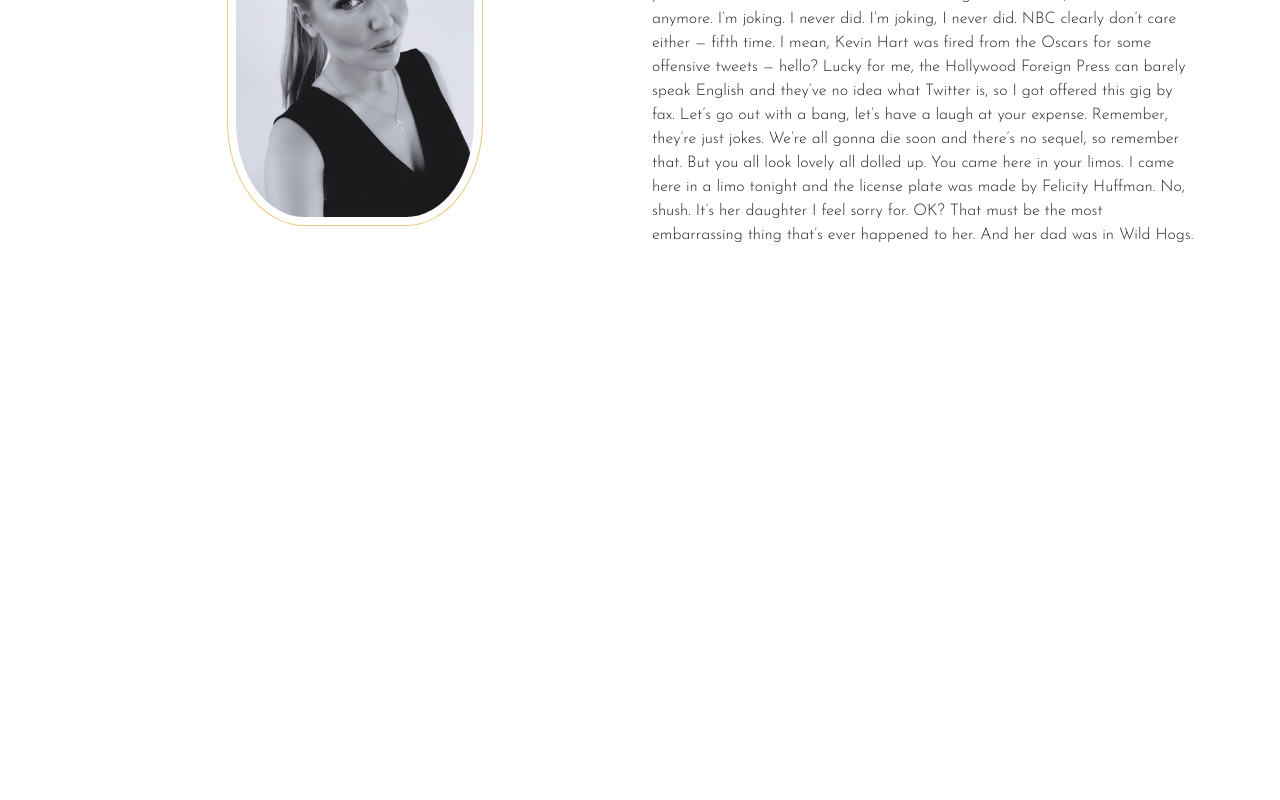
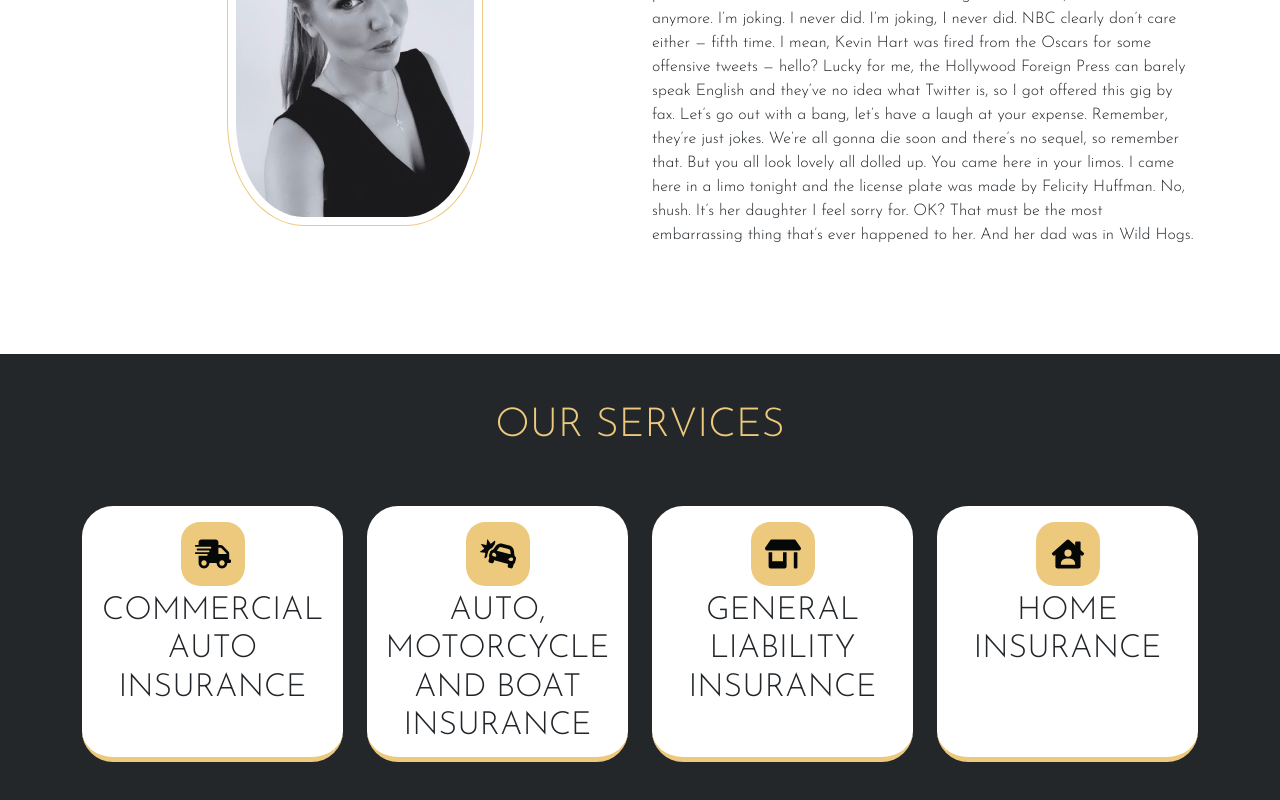
Before and after one commit to Deymar-Insurance/insurance, a React (Create React App) app: page / in a window 1280 px wide. Shown: the part 969-1769 px from the top of the page. Before the commit the page ends 1323 px from the top, so only its background shows below. Built offline with nearby package versions, Linux system fonts and the light colour scheme.

Commit message:
commit to 'services'

```diff
--- a/src/App.css
+++ b/src/App.css
@@ -7,7 +7,7 @@
   --primary-orange: #FF871A;
   --primary-green: #4AB834;
   --primary-dark: rgb(255, 255, 255, 0);
-  --primary-dark2: rgb(52, 58, 64);
+  --primary-dark2: rgb(36, 39, 41);
   --primary-grey: rgb(44, 48, 52);
   --primary-black: rgb(6, 7, 7);
   --primary-med-grey: rgb(107, 113, 120);
@@ -122,3 +122,74 @@ nav ul li {
     width: 15rem;
   }
 }
+
+/**********Services*******/
+
+.services {
+  text-align: center;
+  padding-bottom: 2.5rem;
+  background-color: var(--primary-dark2);
+  height: 80vh;
+}
+
+.services h1 {
+  color: var(--primary-gold);
+  text-transform: uppercase;
+}
+
+.services h3 {
+  font-size: 2rem;
+}
+
+.services .circle {
+  position: relative;
+  margin: 0.375rem auto;
+  background: var(--primary-gold);
+  border-radius: 30%;
+  width: 4rem;
+  height: 4rem;
+}
+
+
+.services .icon {
+  font-size: 1.8rem;
+  color: var(--primary-black);
+  position: absolute;
+  top: 50%;
+  left: 50%;
+  transform: translate(-50%, -50%);
+}
+
+.services .box {
+  height: 16rem;
+  border-bottom: 0.3125rem solid var(--primary-gold);
+  padding: 0.625rem;
+  margin-bottom: 1.875rem;
+  border-radius: 12%;
+  background: var(--primary-white);
+  text-transform: uppercase;
+
+}
+
+.services .box:hover {
+  background: var(--primary-gold);
+  border-bottom: 0.3125rem solid var(--primary-white);
+  transition: transform 250ms;
+  transform: translateY(0.3rem);
+}
+
+.services .box:hover .icon {
+  color: var(--primary-black);
+}
+
+.services .box:hover .circle {
+  background: var(--primary-white);
+}
+
+.services .box:hover p {
+  color: var(--primary-white);
+}
+
+.services .box:hover h3 {
+  color: var(--primary-black);
+}
--- a/src/App.js
+++ b/src/App.js
@@ -3,6 +3,7 @@ import 'bootstrap/dist/css/bootstrap.min.css';
 import Navbar from './components/Navbar';
 import Header from './components/Header';
 import AboutUs from './components/AboutUs';
+import Services from './components/Services';
 
 function App() {
   return (
@@ -10,6 +11,7 @@ function App() {
       <Navbar />
       <Header />
       <AboutUs />
+      <Services />
     </>
   );
 }
--- /dev/null
+++ b/src/components/Services.js
@@ -0,0 +1,77 @@
+import React from 'react';
+import { FontAwesomeIcon } from '@fortawesome/react-fontawesome';
+import { faFacebookF } from '@fortawesome/free-brands-svg-icons';
+import {
+  faCarCrash,
+  faHouseUser,
+  faShippingFast,
+  faStoreAlt,
+} from '@fortawesome/free-solid-svg-icons';
+/* eslint-disable */
+
+function Services() {
+  return (
+    <>
+      <div id='services' className='services'>
+        <h1 className='py-5'>our services</h1>
+        <div className='container'>
+          <div className='row'>
+            <div className='col-md-3 col-sm-6'>
+              <div className='box'>
+                <div className='circle'>
+                  <FontAwesomeIcon
+                    className='icon'
+                    icon={faShippingFast}
+                    size='2x'
+                  />
+                </div>
+                <h3>Commercial auto insurance</h3>
+              </div>
+            </div>
+            {/* - */}
+            <div className='col-md-3 col-sm-6'>
+              <div className='box'>
+                <div className='circle'>
+                  <FontAwesomeIcon
+                    className='icon'
+                    icon={faCarCrash}
+                    size='2x'
+                  />
+                </div>
+                <h3>Auto, Motorcycle and Boat Insurance</h3>
+              </div>
+            </div>
+            {/* - */}
+            <div className='col-md-3 col-sm-6'>
+              <div className='box'>
+                <div className='circle'>
+                  <FontAwesomeIcon
+                    className='icon'
+                    icon={faStoreAlt}
+                    size='2x'
+                  />
+                </div>
+                <h3>General liability Insurance</h3>
+              </div>
+            </div>
+            {/* - */}
+            <div className='col-md-3 col-sm-6'>
+              <div className='box'>
+                <div className='circle'>
+                  <FontAwesomeIcon
+                    className='icon'
+                    icon={faHouseUser}
+                    size='2x'
+                  />
+                </div>
+                <h3>Home Insurance</h3>
+              </div>
+            </div>
+          </div>
+        </div>
+      </div>
+    </>
+  );
+}
+
+export default Services;
```
